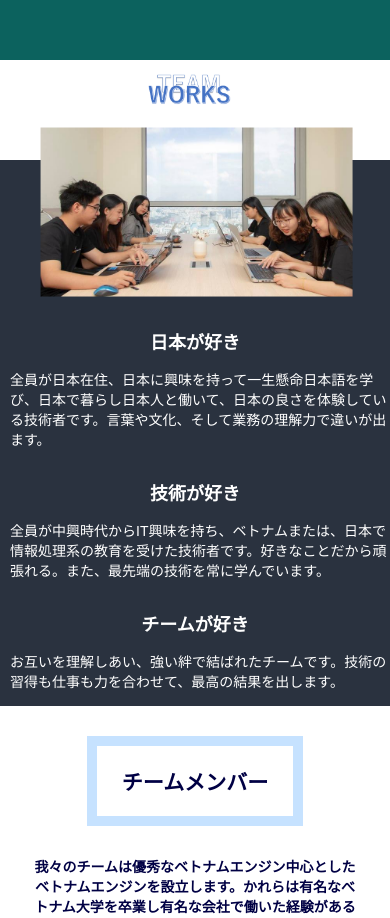
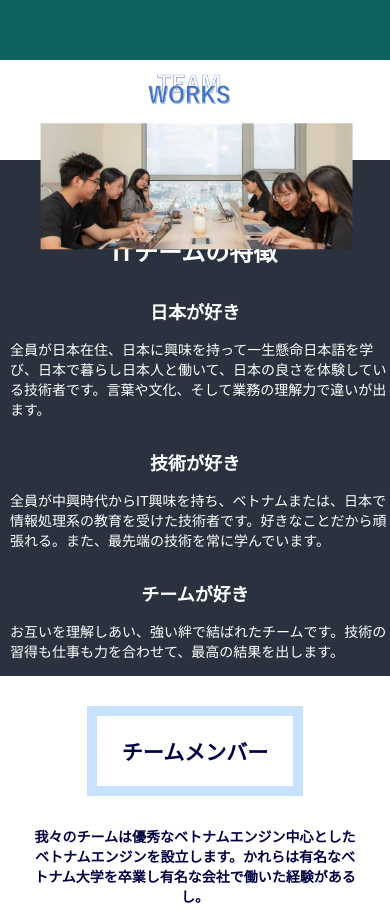
Before and after one commit to rokkuminchan/digitalmarketing, a React (Create React App) app: page / in a window 390 px wide. Shown: the part 4520-5438 px from the top of the page. Built offline with nearby package versions, Linux system fonts and the light colour scheme.

Commit message:
no message

```diff
--- a/src/sections/TeamWork.css
+++ b/src/sections/TeamWork.css
@@ -5,7 +5,7 @@
 }
 
 .teamwork__title {
-  padding-top:250px;
+  padding-top:170px;
   color: white;
   text-align: center;
   font-weight: bold;
@@ -21,13 +21,14 @@
 .teamwork__img {
   position: absolute;
   width:90%;
-  height: 60%;
-  transform: translate(-106%,50%);
+  height: 50%;
+  transform: translate(-105.7%,55%);
+  object-fit: cover;
 }
 /* Extra Small Devices, Phones */
 @media only screen and (max-width: 550px)  {
   .teamwork__title {
-    padding-top:100px;
+    padding-top:70px;
     color: white;
     text-align: center;
     font-weight: bold;
@@ -36,8 +37,8 @@
   .teamwork__img {
     position: absolute;
     width:80%;
-    height: 20%;
-    transform: translate(-112%,40%);
+    height: 15%;
+    transform: translate(-112%,50%);
   }
 }
 @media  (min-width: 551px) and (max-width:1024px ) {
@@ -52,6 +53,6 @@
       position: absolute;
       width:80%;
       height: 20%;
-      transform: translate(-112%,50%);
+      transform: translate(-113%,50%);
     }
   }
```
